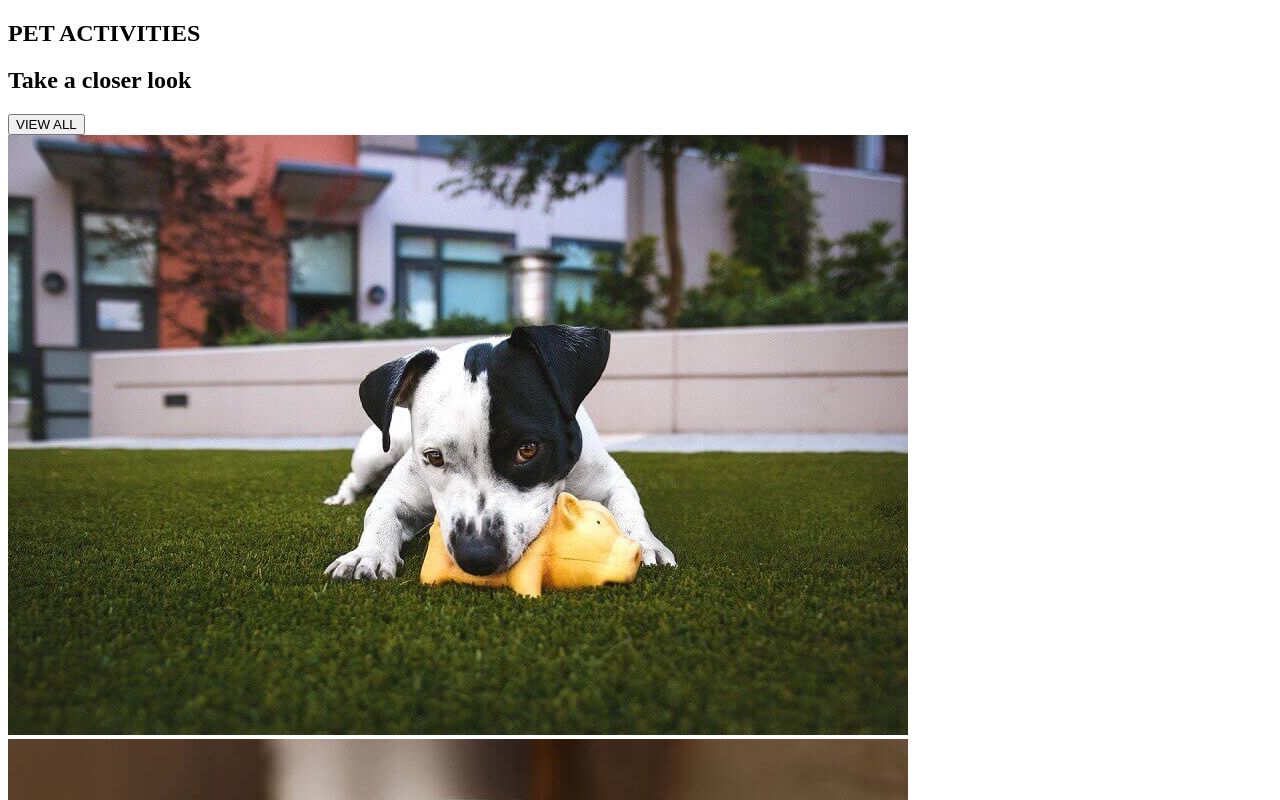
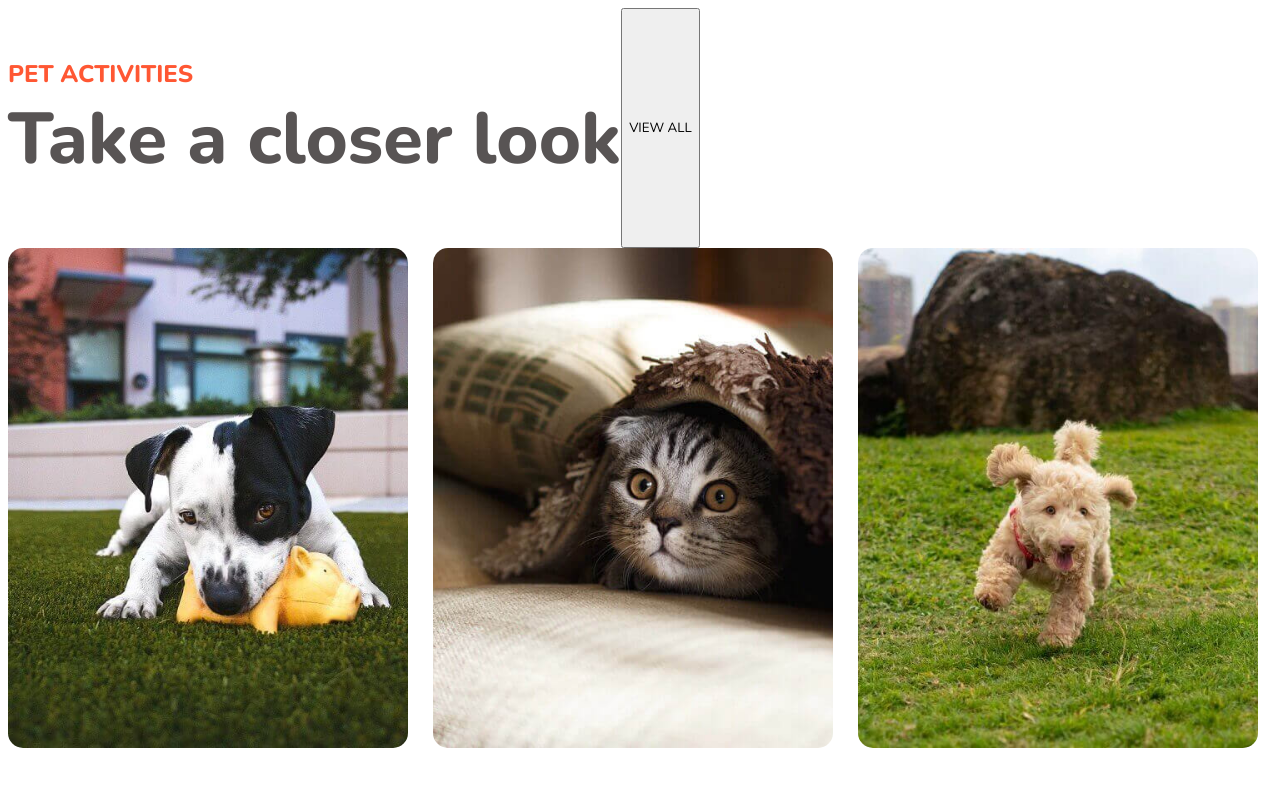
Before and after one commit to MariaDelMar23/202204-W1CH3-mariadelmar-cegarra, a plain HTML site: page index.html in a window 1280 px wide. Shown: the top 800 px of the page. Drawn offline with nearby package versions, Linux system fonts and the light colour scheme.

Commit message:
Added pets-style.css (remains: header, buttons, spacing, mobile friendly)

```diff
--- a/index.html
+++ b/index.html
@@ -1,25 +1,43 @@
 <!DOCTYPE html>
 <html lang="en">
   <head>
+    <link rel="preconnect" href="https://fonts.googleapis.com" />
+    <link rel="preconnect" href="https://fonts.gstatic.com" crossorigin />
+    <link
+      href="https://fonts.googleapis.com/css2?family=Nunito:wght@400;800&display=swap"
+      rel="stylesheet"
+    />
+    <link rel="stylesheet" href="pets_style.css" />
     <meta charset="UTF-8" />
     <meta http-equiv="X-UA-Compatible" content="IE=edge" />
     <meta name="viewport" content="width=device-width, initial-scale=1.0" />
     <title>Pet Activities</title>
   </head>
   <body>
-    <header></header>
-    <section class="title">
-      <h1>PET ACTIVITIES</h1>
-      <h2>Take a closer look</h2>
-      <button class="button">VIEW ALL</button>
-    </section>
-    <section class="images">
+    <div class="secondary-header">
+      <div class="secondary-header__text">
+        <h1>PET ACTIVITIES</h1>
+        <h2>Take a closer look</h2>
+      </div>
+      <button class=".button">VIEW ALL</button>
+    </div>
+
+    <div class="images">
       <img
-        src="images\01.jpg"
+        class="image-animal"
+        src="images/01.jpg"
         alt="Perrito jugando con un cerdito de juguete"
       />
-      <img src="images\02.jpg" alt="Gato atento bajo una manta" />
-      <img src="images\03.jpg" alt="Perro corriendo en el cesped" />
-    </section>
+      <img
+        class="image-animal"
+        src="images/02.jpg"
+        alt="Gato atento bajo una manta"
+      />
+      <img
+        class="image-animal"
+        src="images/03.jpg"
+        alt="Perro corriendo en el cesped"
+      />
+    </div>
   </body>
 </html>
--- /dev/null
+++ b/pets_style.css
@@ -0,0 +1,53 @@
+body *{
+  font-family: "Nunito", sans-serif;
+}
+
+body{
+  display: :flex;
+  flex-direction: column;
+}
+
+.button {
+  background-color: #fff;
+  border-radius: 10px;
+  border-width: 2px;
+  border-color: #ff5733;
+  border-top-left-radius: 0;
+  padding: 10px;
+
+}
+
+.images {
+  display: flex;
+  flex-direction: row;
+  gap: 25px;
+  flex-wrap: nowrap;
+  align-content: center;
+}
+.image-animal {
+  border-radius: 15px;
+  object-fit: cover;
+  width: 400px;
+  height: 500px;
+}
+.secondary-header{
+  display: flex;
+  flex-direction: row;
+}
+.secondary-header__text h1 {
+  margin-top: 50px;
+  margin-bottom: 0%;
+  font-size: 150%;
+  color: #ff5733;
+}
+
+.secondary-header__text h2 {
+  font-size: 450%;
+  color: #585454;
+  margin-top: 0px;
+}
+
+.secondary-header > .button {
+  border: 0;
+  background-color: #ff5733;
+}
```
